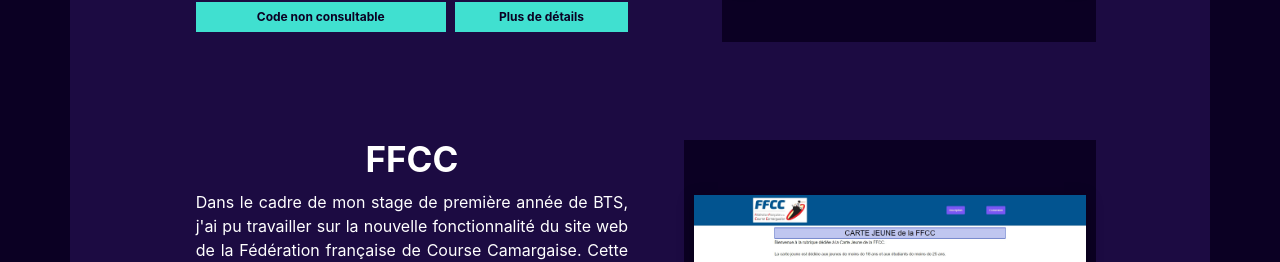
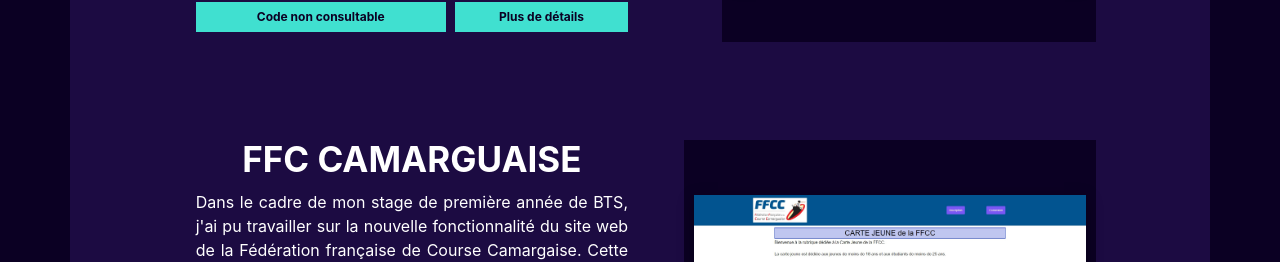
Before and after one commit to Feliiks/portfolio-v2, a React (Create React App) app: page /travaux in a window 1280 px wide. Shown: the part 1396-1658 px from the top of the page. Built offline with nearby package versions, Linux system fonts and the light colour scheme; a web font is replaced by a local one.

Commit message:
refactor: wording

```diff
--- a/src/components/works/SectionWorks.js
+++ b/src/components/works/SectionWorks.js
@@ -247,7 +247,7 @@
         className="row work-container mx-auto mt-5 mb-5 p-0 d-flex justify-content-between">
         <div className="col-xl-6 d-flex align-items-center">
           <div className="work-content mx-auto mb-4 mb-xl-0">
-            <h3> FFCC </h3>
+            <h3> FFC CAMARGUAISE </h3>
             <p>
               Dans le cadre de mon stage de première année de BTS, j'ai pu
               travailler
```
